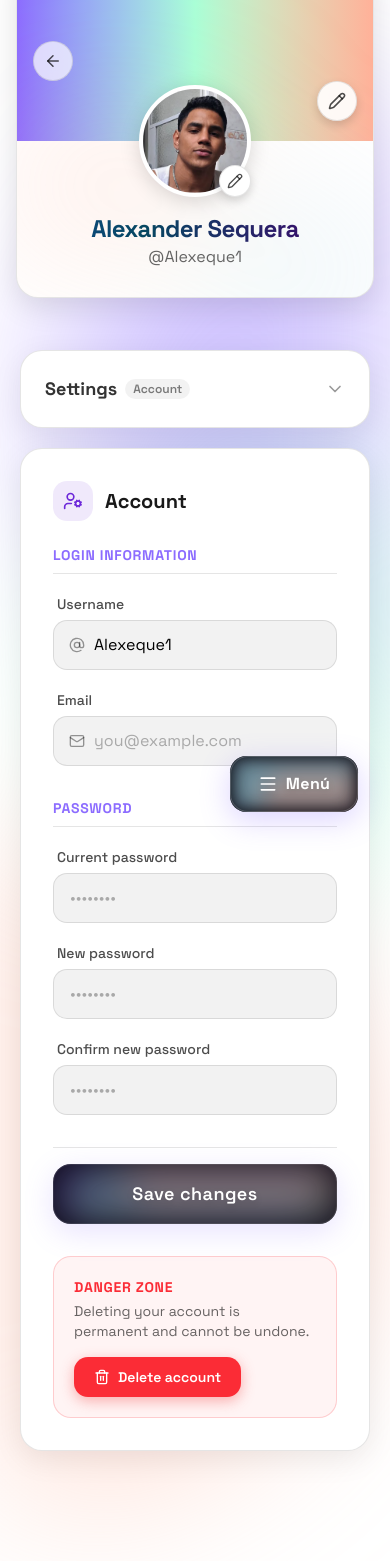
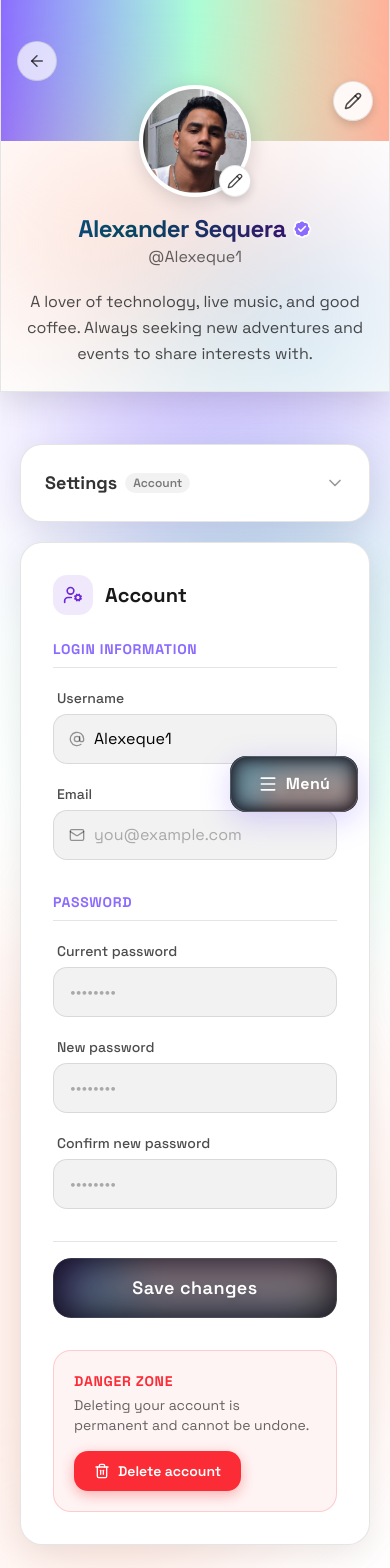
Before and after one commit to Alexeque1/GroupyApp, a Next.js app: page /settings in a window 390 px wide. Shown: the top 1568 px of the page. Built offline with nearby package versions, Linux system fonts and the light colour scheme.

Commit message:
feat(profile): add verified status to user profiles and update UI accordingly feat(home): enhance greetings section with event count and attention summary fix(button): apply workaround for Safari/iOS button rendering issue

```diff
--- a/src/app/globals.css
+++ b/src/app/globals.css
@@ -163,6 +163,13 @@
 
   html {
     @apply font-sans;
+  }
+
+  /* iOS Safari resalta botones/links tocados con un rectángulo gris que
+     ignora el border-radius (Android no lo hace), dando la sensación de
+     que hay "otra caja" debajo cortando la sombra. Lo desactivamos. */
+  button, a, [role="button"] {
+    -webkit-tap-highlight-color: transparent;
   }
 
   input:-webkit-autofill,
--- a/src/components/home/home-greetings.tsx
+++ b/src/components/home/home-greetings.tsx
@@ -41,8 +41,16 @@ export default function HomeGreetings({ name, events }: HomeGreetingsProps) {
         return () => clearInterval(interval);
     }, [fullText]);
 
+    const homeResume = (
+        <>
+            <span className="font-bold">3</span> things need your attention ·{" "}
+            <span className="font-bold">{eventsCount}</span> plans coming up
+        </>
+    );
+
     return (
-        <section className="flex md:flex-col md:flex-row md:items-center justify-between gap-4 w-full z-10">
+        <section className="flex flex-col md:flex-row md:items-center justify-between gap-4 w-full z-10">
+            <div className="flex justify-between gap-4 w-full z-10">
                 {/* IZQUIERDA: Saludo e información */}
                 <div className="flex flex-col gap-2">
                     <h2 className="flex items-center text-3xl md:text-6xl font-bold">
@@ -83,9 +91,9 @@ export default function HomeGreetings({ name, events }: HomeGreetingsProps) {
                         initial={{ opacity: 0, y: -10 }}
                         animate={isTypingComplete ? { opacity: 1, y: 0 } : { opacity: 0, y: -10 }}
                         transition={{ duration: 0.45, delay: 0.15, ease: "easeOut" }}
-                    className="text-sm md:text-lg text-black/70 w-[80%] sm:w-full"
+                        className="hidden md:block text-sm md:text-lg text-black/70 w-[80%] sm:w-full"
                     >
-                    <span className="font-bold">3</span> things need your attention · <span className="font-bold">{eventsCount}</span> plans coming up
+                        {homeResume}
                     </motion.div>
                 </div>
 
@@ -138,6 +146,11 @@ export default function HomeGreetings({ name, events }: HomeGreetingsProps) {
                         </Link>
                     </div>
                 </div>
+            </div>
+            {/*HOME RESUME*/}
+            <div className="md:hidden text-sm md:text-lg text-black/70 w-[80%] sm:w-full">
+                {homeResume}
+            </div>
         </section>
     );
 }
--- a/src/components/profile/profile-header.tsx
+++ b/src/components/profile/profile-header.tsx
@@ -4,7 +4,7 @@ import { useState } from "react";
 import AnimatedBackgroundLight from "../ui/backgrounds/animated-background-light";
 import Button from "../ui/button";
 import Image from "next/image";
-import { ArrowLeft, Pencil, UserMinus } from "lucide-react";
+import { ArrowLeft, Pencil, UserMinus, BadgeCheck } from "lucide-react";
 import ProfileCover from "./profile-cover";
 import ProfileModalChangeProfilePhoto from "./profile-modal-changeprofilephoto";
 import ProfileModalChangeCoverPhoto from "./profile-modal-changecoverphoto";
@@ -19,11 +19,13 @@ type ProfileHeaderProps = {
     user: {
         name: string;
         lastName: string;
+        bio: string;
         username: string;
         profileImage: string;
         events: unknown[];
         communities: unknown[];
         friends: unknown[];
+        verified?: boolean;
     };
     isOwnProfile?: boolean;
     isUserFollowing?: boolean;
@@ -83,7 +85,7 @@ export default function ProfileHeader({ user, isOwnProfile = false, isUserFollow
             />
             <section className="flex flex-col items-center">
                 {/* CARD */}
-                <div className="relative z-10 w-[92%] overflow-hidden rounded-3xl border border-black/10 bg-white shadow-[0_8px_30px_rgba(0,0,0,0.12)] md:w-[85%]">
+                <div className="relative z-10 w-full overflow-hidden md:rounded-3xl border border-black/10 bg-white shadow-[0_8px_30px_rgba(0,0,0,0.12)] md:w-[85%]">
 
                     {/* PORTADA */}
                     <ProfileCover
@@ -114,7 +116,6 @@ export default function ProfileHeader({ user, isOwnProfile = false, isUserFollow
                             <div className="relative -mt-14 h-28 w-28 shrink-0 md:-mt-16 md:h-36 md:w-36">
                                 <div className="relative h-full w-full overflow-hidden rounded-full border-4 border-white bg-gray-100 shadow-[0_4px_20px_rgba(0,0,0,0.15)]">
                                     {isLocalPreviewUrl(profileImage) ? (
-                                        // eslint-disable-next-line @next/next/no-img-element
                                         <img
                                             src={profileImage}
                                             alt="Foto de perfil"
@@ -143,10 +144,25 @@ export default function ProfileHeader({ user, isOwnProfile = false, isUserFollow
 
                             {/* NOMBRE + USUARIO */}
                             <div className="flex flex-col items-center pb-1 text-center md:items-start md:text-left">
-                                <h3 className="dark-mesh-gradient text-2xl font-bold tracking-tight md:text-3xl">
-                                    {user.name} {user.lastName}
-                                </h3>
+                                <div className="flex items-center gap-1.5">
+                                    <h3 className="dark-mesh-gradient text-2xl font-bold tracking-tight md:text-3xl">
+                                        {user.name} {user.lastName}
+                                    </h3>
+                                    {user.verified && (
+                                        <>
+                                            <BadgeCheck
+                                                size={20}
+                                                className="shrink-0 fill-brand-purple text-white md:h-5.5 md:w-5.5"
+                                                aria-label="Verified"
+                                            />
+                                        </>
+                                    )}
+                                </div>
                                 <p className="text-black/60">@{user.username}</p>
+                            </div>
+
+                            <div className="md:hidden text-center leading-relaxed text-black/70">
+                                {user.bio}
                             </div>
                         </div>
 
@@ -154,7 +170,7 @@ export default function ProfileHeader({ user, isOwnProfile = false, isUserFollow
                             !isSettings && (
                                 <div className="relative z-10 mt-6 flex flex-col items-center gap-6 border-t border-black/10 pt-5 min-[1200px]:flex-row min-[1200px]:justify-between">
 
-                                    {/* ESTADÍSTICAS */}
+                                    {/* STATS */}
                                     <div className="flex items-center justify-center gap-6 md:justify-start md:gap-10">
                                         {/* Grupos */}
                                         <div className="flex flex-col items-center">
@@ -192,7 +208,7 @@ export default function ProfileHeader({ user, isOwnProfile = false, isUserFollow
                                     </div>
 
                                     {/* BOTONES */}
-                                    <div className="flex px-5 w-full gap-3 sm:w-auto min-[1200px]:flex-row">
+                                    <div className="flex justify-center px-5 w-full gap-3 sm:w-auto min-[1200px]:flex-row">
                                         {isOwnProfile ? (
                                             <Link href="/settings">
                                                 <Button
--- a/src/components/ui/button.tsx
+++ b/src/components/ui/button.tsx
@@ -6,7 +6,11 @@ import { cva, type VariantProps } from "class-variance-authority";
 import { cn } from "@/lib/utils";
 
 const buttonVariants = cva(
-  "group relative flex cursor-pointer items-center justify-center overflow-hidden rounded-2xl font-medium transition-transform duration-300 hover:scale-105",
+  // La máscara es un workaround para un bug de Safari/iOS: al combinar
+  // overflow-hidden + border-radius con hijos que tienen filter:blur(),
+  // Safari a veces no recorta el blur a la esquina redondeada y se ve
+  // un "cuadro" rectangular detrás del botón (no pasa en Chrome/Android).
+  "group relative flex cursor-pointer items-center justify-center overflow-hidden rounded-2xl font-medium transition-transform duration-300 hover:scale-105 [-webkit-mask-image:-webkit-radial-gradient(white,black)]",
   {
     variants: {
       variant: {
--- a/src/lib/mock_data/profile-selectors.ts
+++ b/src/lib/mock_data/profile-selectors.ts
@@ -21,6 +21,7 @@ export interface ProfileViewModel {
     languages: string[];
     interests: string[];
     joined: string;
+    verified: boolean;
 }
 
 function resolveEvents(user: UserType): EventType[] {
@@ -85,5 +86,6 @@ export function getProfileViewModel(userId: number): ProfileViewModel | null {
         languages: user.languages,
         interests: user.interests,
         joined: user.joined,
+        verified: user.verified
     };
 }
```
Also changed, not shown: src/lib/mock_data/users-data.tsx (+25 -5 lines). Lines whose indentation alone changed are shown as unchanged.
